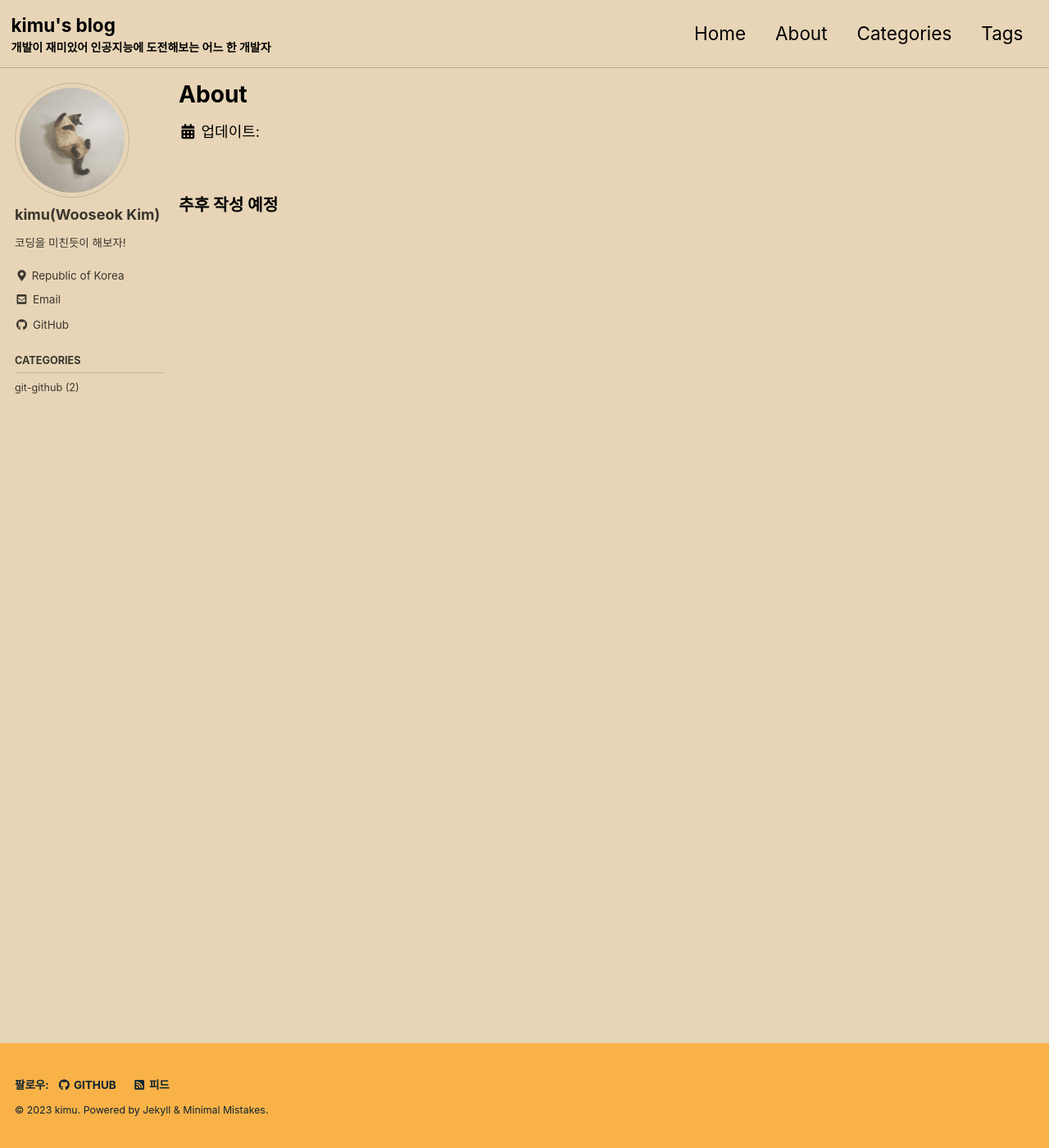
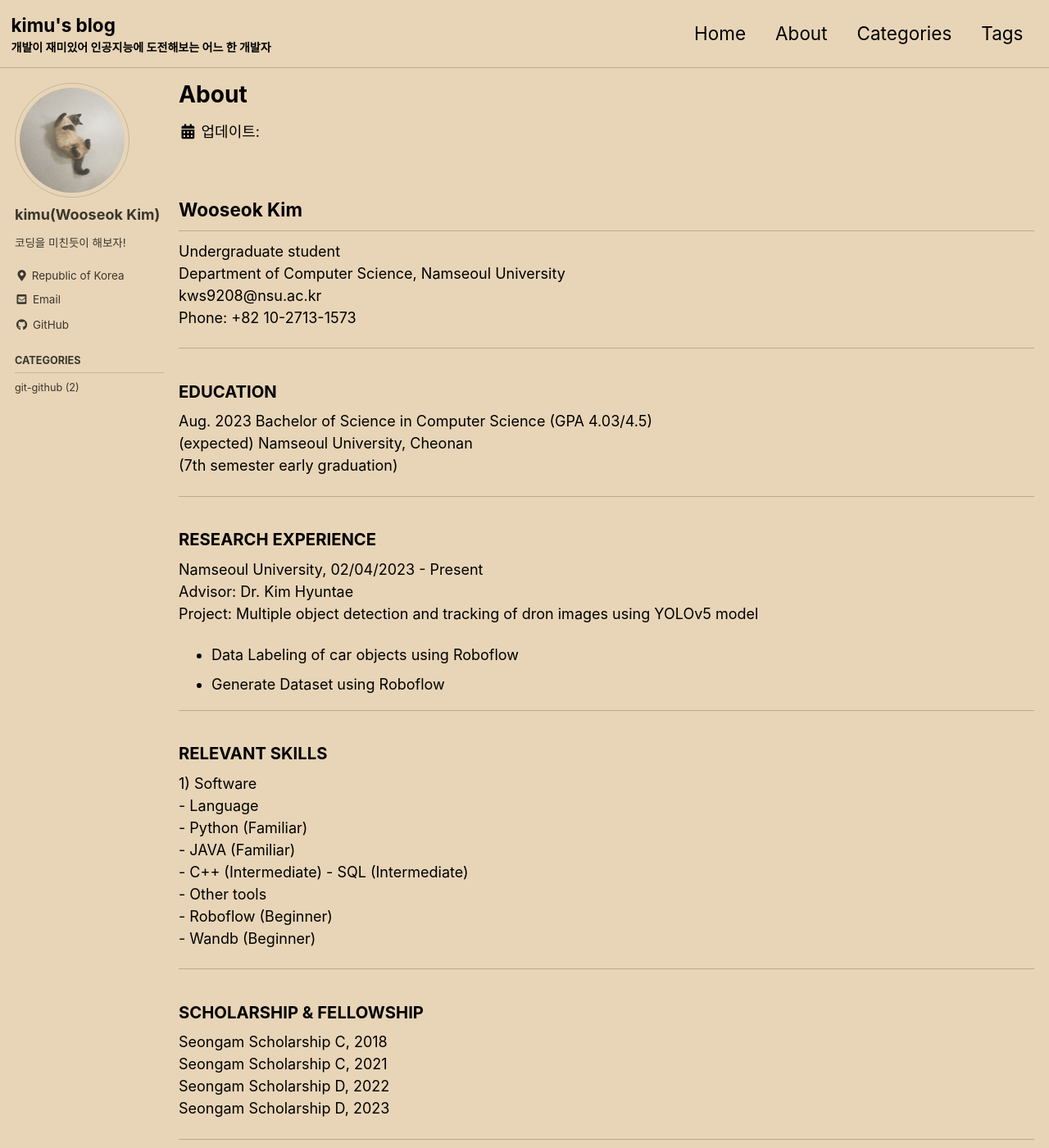
Before and after one commit to kws9208/kws9208.github.io, a Jekyll site: the page built from _pages/about.md, in a window 1280 px wide and 1400 px high. Shown: the whole window at 82% size. Built offline with Jekyll 4.4.1, drawn with Linux system fonts in a browser that asks for light colours; cached includes are drawn as plain includes; some of the changed text lies outside the part shown.

Commit message:
edit About page

```diff
--- a/_pages/about.md
+++ b/_pages/about.md
@@ -4,4 +4,77 @@ layout: single
 permalink: /about/
 ---
 
-### 추후 작성 예정
+## Wooseok Kim
+
+
+
+Undergraduate student
+Department of Computer Science, Namseoul University
+kws9208@nsu.ac.kr
+Phone: +82 10-2713-1573
+
+---
+
+### EDUCATION
+
+Aug. 2023 Bachelor of Science in Computer Science (GPA 4.03/4.5)
+(expected) Namseoul University, Cheonan
+(7th semester early graduation)
+
+---
+
+### RESEARCH EXPERIENCE
+
+Namseoul University, 02/04/2023 - Present
+Advisor: Dr. Kim Hyuntae
+Project: Multiple object detection and tracking of dron images using YOLOv5 model
+- Data Labeling of car objects using Roboflow
+- Generate Dataset using Roboflow
+
+---
+
+### RELEVANT SKILLS
+
+1) Software
+    - Language
+        - Python (Familiar)
+        - JAVA (Familiar)
+        - C++ (Intermediate)
+        - SQL (Intermediate)
+    - Other tools
+        - Roboflow (Beginner)
+        - Wandb (Beginner)
+
+---
+
+### SCHOLARSHIP & FELLOWSHIP
+
+Seongam Scholarship C, 2018
+Seongam Scholarship C, 2021
+Seongam Scholarship D, 2022
+Seongam Scholarship D, 2023
+
+---
+
+### OTHER ACTIVITIES
+
+ROK Army (2019.03 ~ 2020.10)
+
+---
+
+### PUBLICATIONS
+
+---
+
+### CONFERENCES
+
+---
+
+### AWARDS AND HONORS
+
+---
+
+### REFERENCES
+
+Dr. Kim Hyuntae
+badpoto95@gmail.com
```
